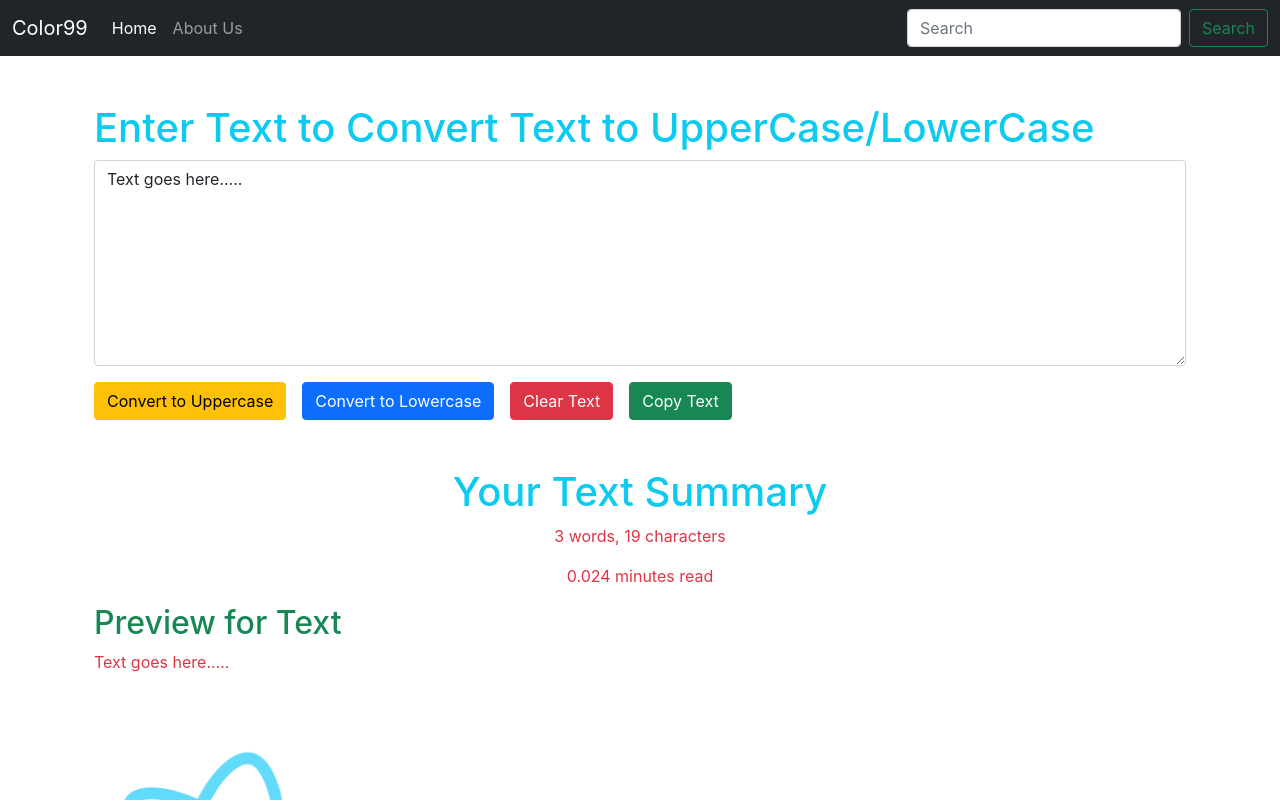
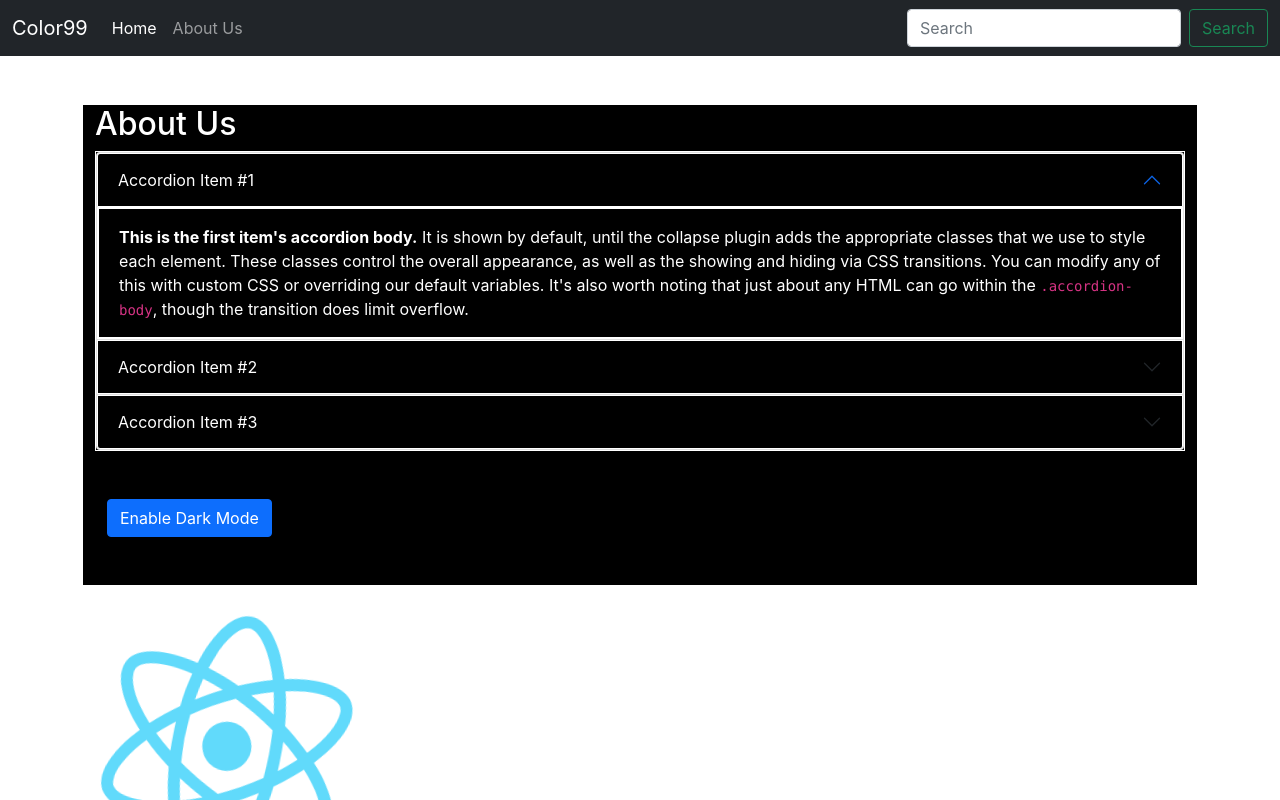
Before and after one commit to UtkarshPatel9934/React, a React (Create React App) app in the folder colour99/: page / in a window 1280 px wide. Shown: the top 800 px of the page. Built offline with nearby package versions, Linux system fonts and the light colour scheme.

Commit message:
Using useState Hook - enable dark mode in App

```diff
--- a/colour99/src/App.js
+++ b/colour99/src/App.js
@@ -1,9 +1,10 @@
 //import logo from './logo.svg'; // we deleted the default generated JSX
 import './App.css'; // inport the css file to apply styles to the JSX Code
+import About from './Components/About';
 
 // This statement added automatically when we write : <Navbar> in JSX
 import Navbar from './Components/Navbar';
-import TextForms from './Components/TextForms';
+// import TextForms from './Components/TextForms';
 
 // Anything which is written here will show up in the React App
 // start app by cmd:  npm start
@@ -39,7 +40,10 @@
     <div className="container">
 
     {/* Add the TextForms Components */}
-    <TextForms placeholder="Text goes here....." label="Enter Text to Convert Text to UpperCase/LowerCase"/>
+    {/* <TextForms placeholder="Text goes here....." label="Enter Text to Convert Text to UpperCase/LowerCase"/> */}
+
+
+    <About/>
 
     </div>
 
--- /dev/null
+++ b/colour99/src/Components/About.js
@@ -0,0 +1,89 @@
+import React, { useState } from 'react'
+
+export default function About() {
+
+	const [myStyle, setmyStyle] = useState(
+		{
+			color: 'white',
+			backgroundColor: 'black',
+			border: '1px solid white'
+		}
+	)
+
+	const [btnText, setBtnText] = useState('Enable Dark Mode');
+
+
+
+	let toggleStyle = () => {
+		if(myStyle.color === 'white')
+		{
+			setmyStyle({
+				color: 'black',
+				backgroundColor: 'white'
+			})
+
+			setBtnText('Enable Dark Mode')
+		}
+
+		else
+		{
+			setmyStyle({
+				color: 'white',
+				backgroundColor: 'black'
+			})
+			setBtnText('Enable Light Mode')
+		}
+	}
+
+
+	return (
+
+		<div className="mt-5 container" style={myStyle}>
+
+			<h2>About Us</h2>
+
+			<div className="accordion" id="accordionExample" style={myStyle}>
+				<div className="accordion-item">
+						<h2 className="accordion-header" id="headingOne">
+						<button className="accordion-button" type="button" data-bs-toggle="collapse" data-bs-target="#collapseOne" style={myStyle} aria-expanded="true" aria-controls="collapseOne">
+							Accordion Item #1
+						</button>
+						</h2>
+					<div id="collapseOne" className="accordion-collapse collapse show" style={myStyle} aria-labelledby="headingOne" data-bs-parent="#accordionExample">
+						<div className="accordion-body" style={myStyle}>
+							<strong>This is the first item's accordion body.</strong> It is shown by default, until the collapse plugin adds the appropriate classes that we use to style each element. These classes control the overall appearance, as well as the showing and hiding via CSS transitions. You can modify any of this with custom CSS or overriding our default variables. It's also worth noting that just about any HTML can go within the <code>.accordion-body</code>, though the transition does limit overflow.
+						</div>
+					</div>
+				</div>
+				<div className="accordion-item">
+					<h2 className="accordion-header" id="headingTwo">
+					<button style={myStyle} className="accordion-button collapsed" type="button" data-bs-toggle="collapse" data-bs-target="#collapseTwo" aria-expanded="false" aria-controls="collapseTwo">
+						Accordion Item #2
+					</button>
+					</h2>
+					<div id="collapseTwo" className="accordion-collapse collapse" style={myStyle} aria-labelledby="headingTwo" data-bs-parent="#accordionExample">
+						<div className="accordion-body" style={myStyle}>
+							<strong>This is the second item's accordion body.</strong> It is hidden by default, until the collapse plugin adds the appropriate classes that we use to style each element. These classes control the overall appearance, as well as the showing and hiding via CSS transitions. You can modify any of this with custom CSS or overriding our default variables. It's also worth noting that just about any HTML can go within the <code>.accordion-body</code>, though the transition does limit overflow.
+						</div>
+					</div>
+				</div>
+				<div className="accordion-item">
+					<h2 className="accordion-header" id="headingThree">
+					<button style={myStyle} className="accordion-button collapsed" type="button" data-bs-toggle="collapse" data-bs-target="#collapseThree" aria-expanded="false" aria-controls="collapseThree">
+						Accordion Item #3
+					</button>
+					</h2>
+					<div id="collapseThree" className="accordion-collapse collapse" style={myStyle} aria-labelledby="headingThree" data-bs-parent="#accordionExample">
+						<div className="accordion-body" style={myStyle}>
+							<strong>This is the third item's accordion body.</strong> It is hidden by default, until the collapse plugin adds the appropriate classes that we use to style each element. These classes control the overall appearance, as well as the showing and hiding via CSS transitions. You can modify any of this with custom CSS or overriding our default variables. It's also worth noting that just about any HTML can go within the <code>.accordion-body</code>, though the transition does limit overflow.
+						</div>
+					</div>
+				</div>
+			</div>
+			<div className="my-5 container">
+			<button onClick={toggleStyle} on type="button" className="btn btn-primary">{btnText}</button>
+			</div>
+		</div>
+
+	)
+}
```
